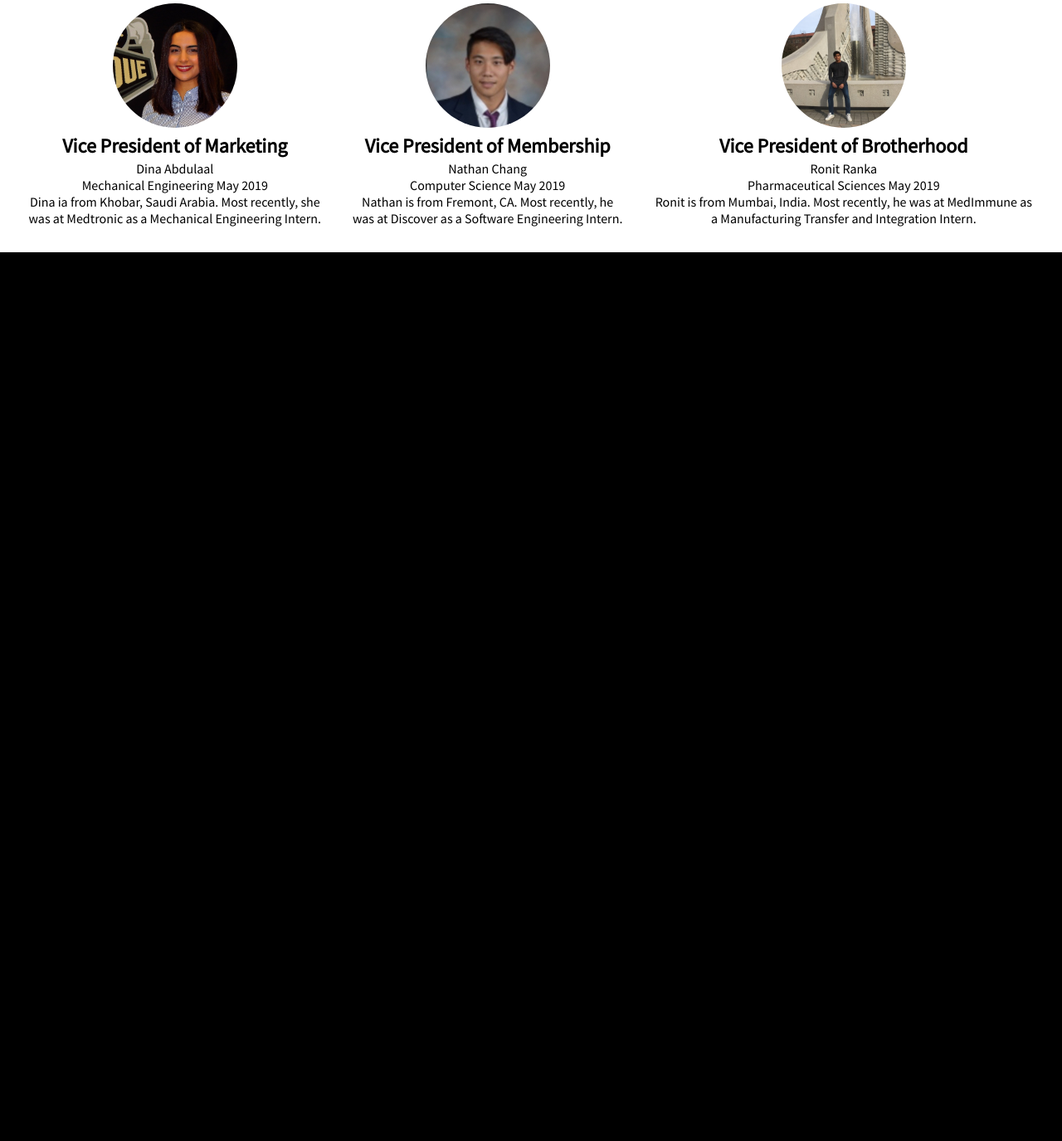
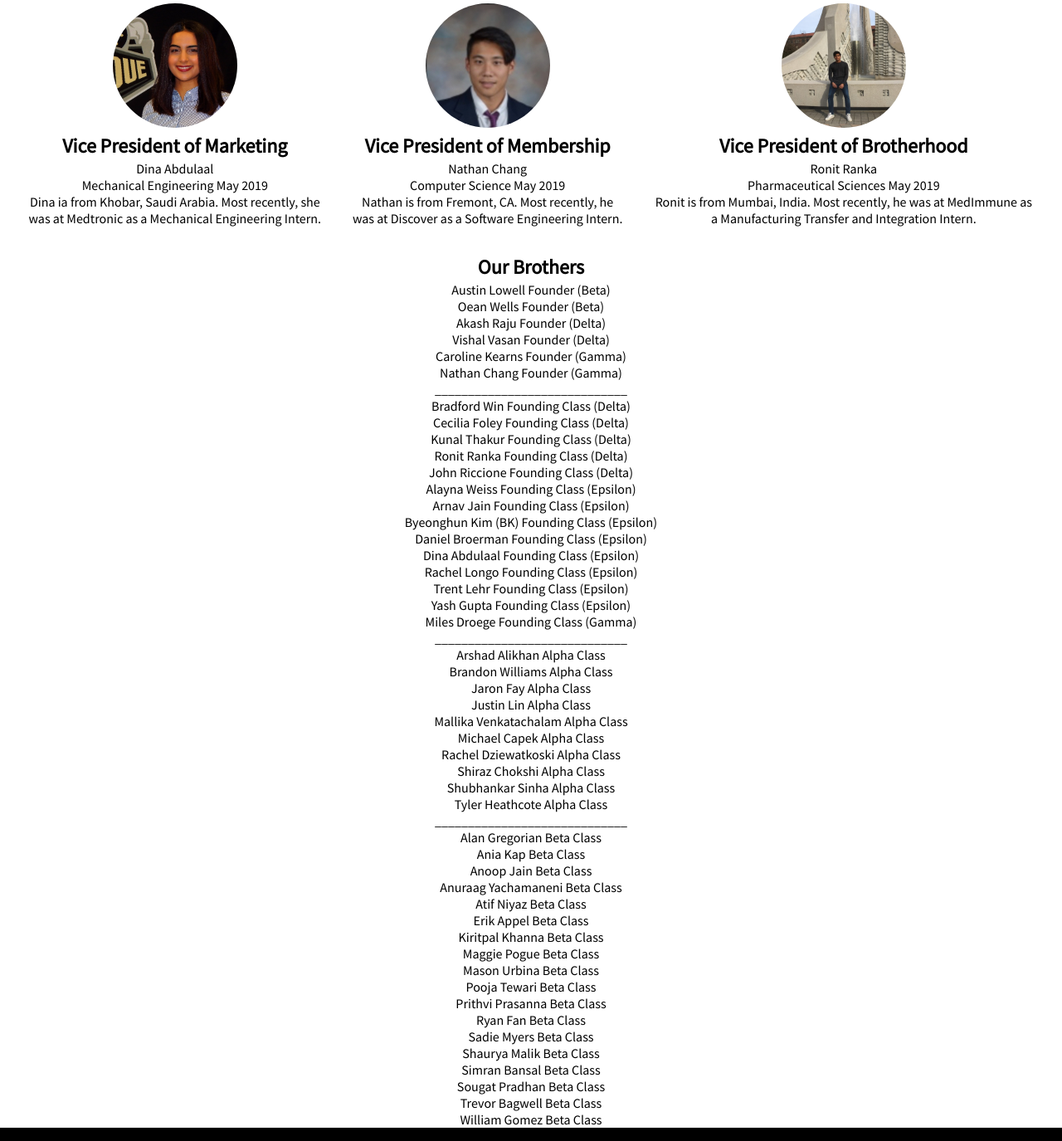
Before and after one commit to DeltaMuKappaOrg/alpha, a plain HTML site: page leadership.html in a window 1280 px wide. Shown: the part 878-2253 px from the top of the page at 83% size. Before the commit the page ends 1182 px from the top, so only its background shows below. Drawn offline with Linux system fonts and the light colour scheme.

Commit message:
update brothers list

```diff
--- a/leadership.html
+++ b/leadership.html
@@ -86,7 +86,63 @@
 							<p>Ronit is from Mumbai, India. Most recently, he was at MedImmune as a Manufacturing Transfer and Integration Intern.</p></td>
 					</tr>
 				</table>
+				<h2>Our Brothers</h2>
+				<p>Austin Lowell	Founder (Beta)
+				<p>Oean Wells	Founder (Beta)
+				<p>Akash Raju	Founder (Delta)
+				<p>Vishal Vasan	Founder (Delta)
+				<p>Caroline Kearns	Founder (Gamma)
+				<p>Nathan Chang	Founder (Gamma)
+				<p>_____________________________
+				<p>Bradford Win	Founding Class (Delta)
+				<p>Cecilia Foley	Founding Class (Delta)
+				<p>Kunal Thakur	Founding Class (Delta)
+				<p>Ronit Ranka	Founding Class (Delta)
+				<p>John Riccione	Founding Class (Delta)
+				<p>Alayna Weiss	Founding Class (Epsilon)
+				<p>Arnav Jain	Founding Class (Epsilon)
+				<p>Byeonghun Kim (BK)	Founding Class (Epsilon)
+				<p>Daniel Broerman	Founding Class (Epsilon)
+				<p>Dina Abdulaal	Founding Class (Epsilon)
+				<p>Rachel Longo	Founding Class (Epsilon)
+				<p>Trent Lehr	Founding Class (Epsilon)
+				<p>Yash Gupta	Founding Class (Epsilon)
+				<p>Miles Droege	Founding Class (Gamma)
+				<p>_____________________________
+				<p>Arshad Alikhan	Alpha Class
+				<p>Brandon Williams	Alpha Class
+				<p>Jaron Fay	Alpha Class
+				<p>Justin Lin	Alpha Class
+				<p>Mallika Venkatachalam	Alpha Class
+				<p>Michael Capek	Alpha Class
+				<p>Rachel Dziewatkoski	Alpha Class
+				<p>Shiraz Chokshi	Alpha Class
+				<p>Shubhankar Sinha	Alpha Class
+				<p>Tyler Heathcote	Alpha Class
+				<p>_____________________________
+				<p>Alan Gregorian	Beta Class
+				<p>Ania Kap	Beta Class
+				<p>Anoop Jain	Beta Class
+				<p>Anuraag Yachamaneni	Beta Class
+				<p>Atif Niyaz	Beta Class
+				<p>Erik Appel	Beta Class
+				<p>Kiritpal Khanna	Beta Class
+				<p>Maggie Pogue	Beta Class
+				<p>Mason Urbina	Beta Class
+				<p>Pooja Tewari	Beta Class
+				<p>Prithvi Prasanna	Beta Class
+				<p>Ryan Fan	Beta Class
+				<p>Sadie Myers	Beta Class
+				<p>Shaurya Malik	Beta Class
+				<p>Simran Bansal	Beta Class
+				<p>Sougat Pradhan	Beta Class
+				<p>Trevor Bagwell	Beta Class
+				<p>William Gomez	Beta Class
 			</center>
+			<footer>
+				<div class="w3-row-padding w3-center" style="margin-top:16px" >
+				</div>
+			</footer>
 		</div>
 
 		<div id="menuToggle">
```
